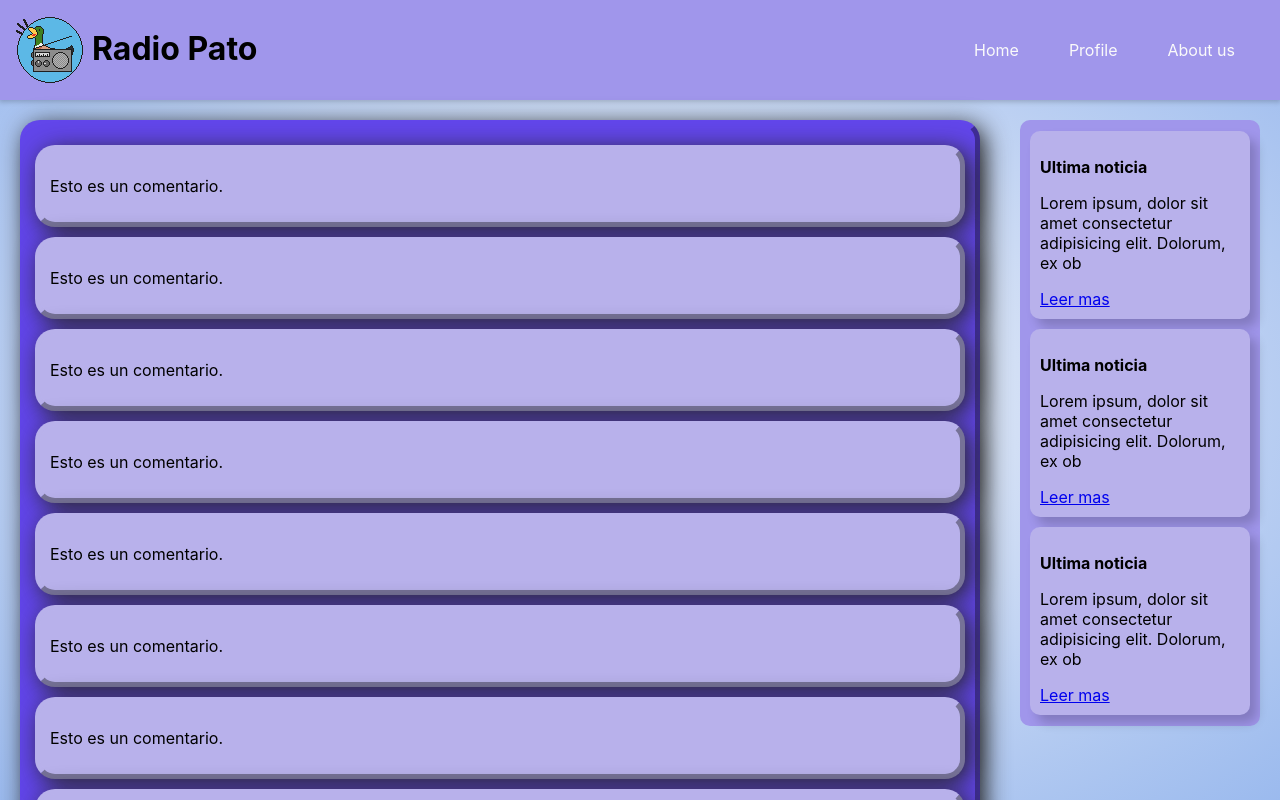
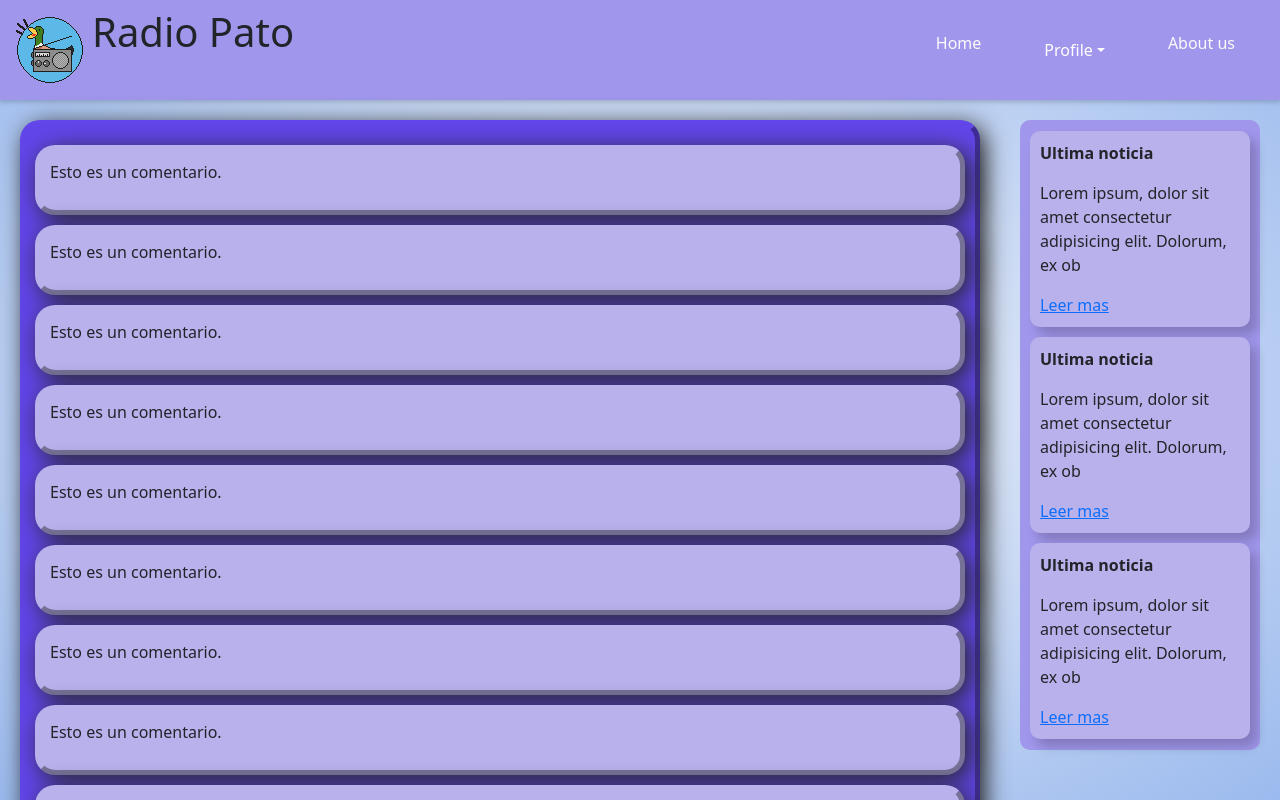
Before and after one commit to Radio-Pato/RadioPato-Frontend, a React (Vite) app: page /home in a window 1280 px wide. Shown: the top 800 px of the page. Built offline with nearby package versions, Linux system fonts and the light colour scheme.

Commit message:
💩 ADD DropdownMenu Component

```diff
--- /dev/null
+++ b/src/components/DropdownMenu/DropdownMenu.module.css
@@ -0,0 +1,10 @@
+@import "../../Assets/css/variables.css";
+
+.dropdownbutton {
+  background-color: var(--color-purple-background) !important;
+  border-color: var(--color-purple-background) !important;
+  -webkit-appearance: none !important;
+}
+.dropdown-toggle::after {
+  background-color: var(--color-purple-background) !important;
+}
--- /dev/null
+++ b/src/components/DropdownMenu/DropdownMenu.tsx
@@ -0,0 +1,33 @@
+import "bootstrap/dist/css/bootstrap.min.css";
+import styles from "./DropdownMenu.module.css";
+import React, { useState } from "react";
+import {
+  Dropdown,
+  DropdownItem,
+  DropdownMenu,
+  DropdownToggle,
+} from "reactstrap";
+
+function MenuDropdown() {
+  const [dropdown, setDropdown] = useState(false);
+
+  const openCloseDropdown = () => {
+    setDropdown(!dropdown);
+  };
+  return (
+    <div className="MenuDropdown">
+      <Dropdown isOpen={dropdown} toggle={openCloseDropdown}>
+        <DropdownToggle caret className={styles.dropdownbutton}>
+          Profile
+        </DropdownToggle>
+
+        <DropdownMenu className={styles.dropdownmenu}>
+          <DropdownItem className={styles.options}>Ir a mi perfil</DropdownItem>
+          <DropdownItem divider />
+          <DropdownItem className={styles.options}>Cerrar sesión</DropdownItem>
+        </DropdownMenu>
+      </Dropdown>
+    </div>
+  );
+}
+export default MenuDropdown;
--- a/src/components/Header/Header.module.css
+++ b/src/components/Header/Header.module.css
@@ -16,7 +16,7 @@ header {
   padding: 0.5em;
 }
 
-.icon__container img{
+.icon__container img {
   height: 50%;
   padding: 0.5em;
 }
@@ -25,12 +25,18 @@ header {
   display: flex;
   margin-right: 20px;
 }
-.navLinks{
+
+.navLinks {
   margin: 0 10px;
   color: var(--color-white-background);
   padding: 5px 15px;
-    transition:all 0.5s ease-in-out;
+  transition: all 0.5s ease-in-out;
   text-decoration: none;
+}
+.navLinks:hover {
+  transition: all 0.2s ease-out;
+  box-shadow: 0px 4px 8px rgba(38, 38, 38, 0.2);
+  color: var(--color-white-background);
 }
 .navActive {
   display: flex;
@@ -40,11 +46,11 @@ header {
   display: none;
 }
 
-@media (max-width: 768px){
-    .burgerBtn{
+@media (max-width: 768px) {
+  .burgerBtn {
     display: inline-block;
   }
-    .nav{
+  .nav {
     position: absolute;
     flex-direction: column;
     right: 0;
@@ -59,7 +65,7 @@ header {
     display: none;
   }
 
-    .navLinks{
+  .navLinks {
     border-bottom: 1px solid var(--color-white-background);
     margin: 0;
     padding: 10px;
--- a/src/components/Header/Header.tsx
+++ b/src/components/Header/Header.tsx
@@ -1,32 +1,53 @@
-import React from 'react'
-import { useState } from 'react'
-import { NavLink } from 'react-router-dom'
-import Menu from '../Menu/Menu'
-import  styles from './Header.module.css'
+import React from "react";
+import { useState } from "react";
+import { NavLink } from "react-router-dom";
+import Menu from "../Menu/Menu";
+import styles from "./Header.module.css";
 import imagenes from "../../Assets/imagenes";
+import "bootstrap/dist/css/bootstrap.min.css";
+import {
+  Dropdown,
+  DropdownItem,
+  DropdownMenu,
+  DropdownToggle,
+} from "reactstrap";
+import MenuDropdown from "../DropdownMenu/DropdownMenu";
 
 function Header() {
-    const [stylish, setStylish]= useState(false)
+  const [stylish, setStylish] = useState(false);
   return (
     <header>
       <div className={styles.icon__container}>
-          <img
-            src={imagenes.Logo68.src}
-            alt={imagenes.Logo68.alt}
-          />
+        <img src={imagenes.Logo68.src} alt={imagenes.Logo68.alt} />
         <h1>Radio Pato</h1>
       </div>
-        <div className={stylish ? `${styles.nav} ${styles.navActive}`: `${styles.nav} ${styles.navInactive}`}>
-            <NavLink className={styles.navLinks} to={'/home'}>Home</NavLink>
-            <NavLink className={styles.navLinks} to={'/login'}>Profile</NavLink>
-            <NavLink className={styles.navLinks} to={'/about'}>About us</NavLink>
+      <div
+        className={
+          stylish
+            ? `${styles.nav} ${styles.navActive}`
+            : `${styles.nav} ${styles.navInactive}`
+        }
+      >
+        <NavLink className={styles.navLinks} to={"/home"}>
+          Home
+        </NavLink>
+        <NavLink className={styles.navLinks} to={""}>
+          <MenuDropdown />
+        </NavLink>
+        <NavLink className={styles.navLinks} to={"/about"}>
+          About us
+        </NavLink>
       </div>
-        <div className={styles.burgerBtn}
-        onClick={()=>{setStylish(!stylish)}}>
+      <div
+        className={styles.burgerBtn}
+        onClick={() => {
+          setStylish(!stylish);
+        }}
+      >
         <Menu />
       </div>
     </header>
-  )
+  );
 }
 
-export default Header
+export default Header;
```
Lines whose indentation alone changed are shown as unchanged.
